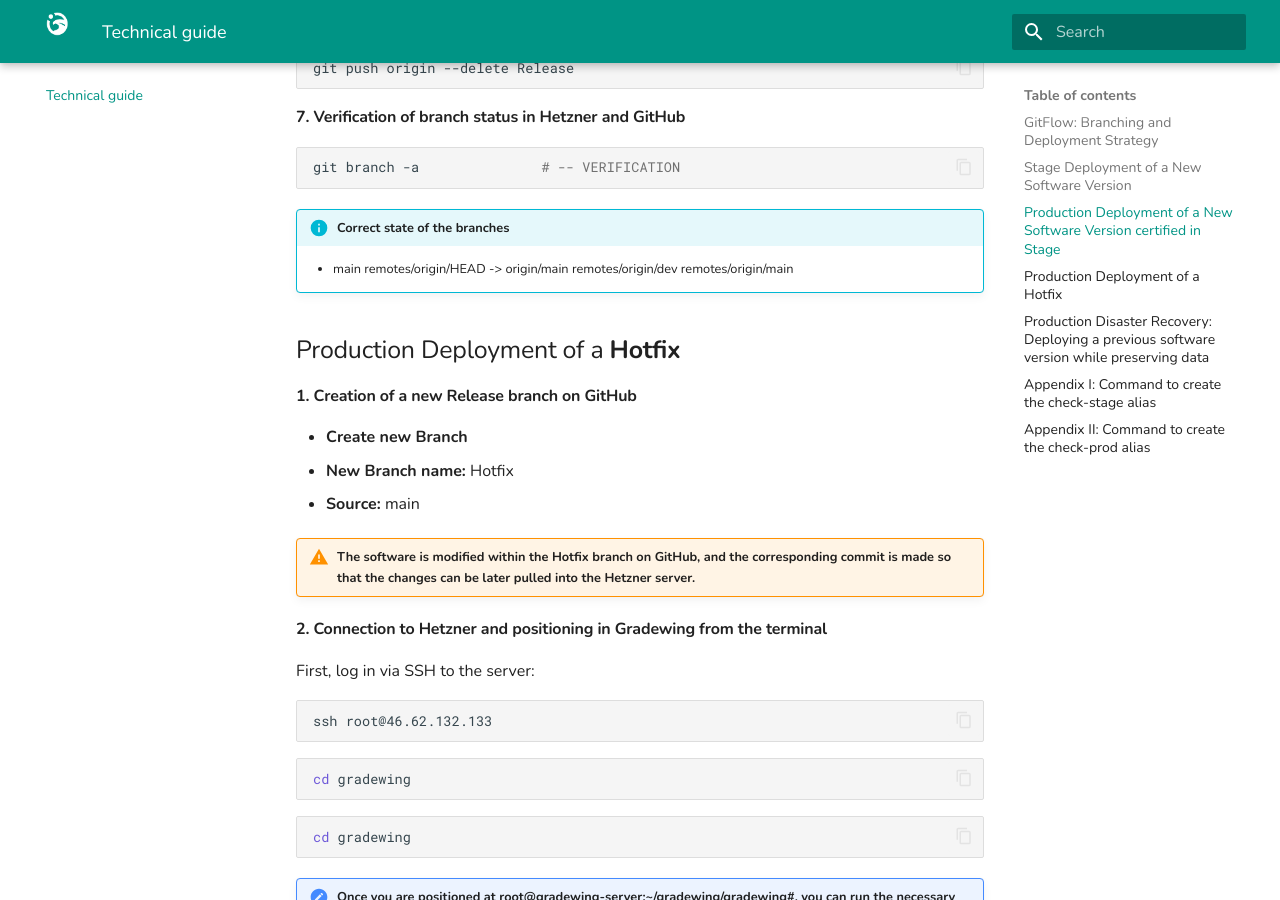
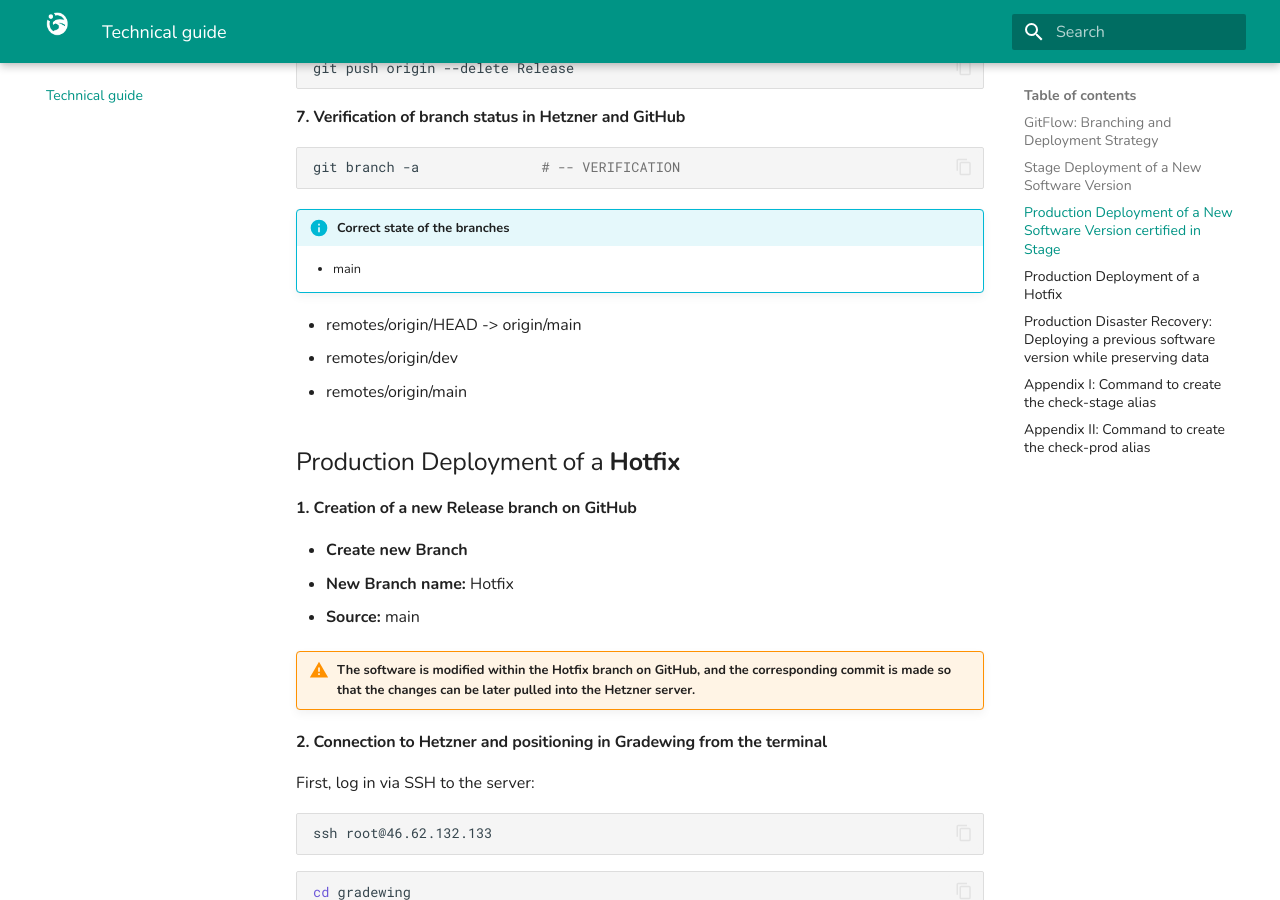
Before and after one commit to pablopenlop/gradewing_guide, an MkDocs documentation site: the page built from docs/other.md, in a window 1280 px wide and 900 px high, scrolled down 5375 px. Built offline with MkDocs 1.6.1 and Material for MkDocs 9.7.7, drawn with Linux system fonts in a browser that asks for light colours.

```diff
--- a/docs/other.md
+++ b/docs/other.md
@@ -204,9 +204,9 @@ git branch -a				# -- VERIFICATION
 
 !!! info "Correct state of the branches"
     * main
-        remotes/origin/HEAD -> origin/main
-        remotes/origin/dev
-        remotes/origin/main
+*   remotes/origin/HEAD -> origin/main
+*   remotes/origin/dev
+*   remotes/origin/main
 
 ## Production Deployment of a **Hotfix**
 
```
